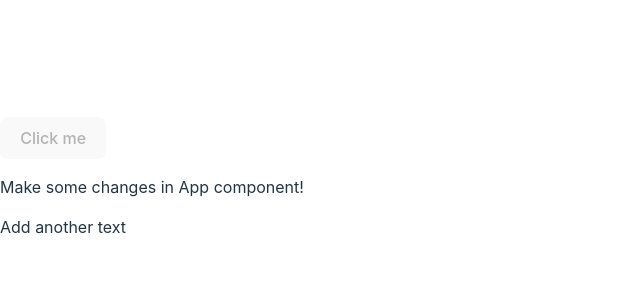
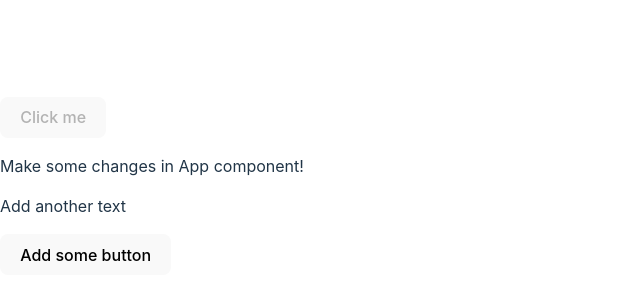
Before and after one commit to PyaeSoneAung-95/react-eslint-prettier-husky, a React (Vite) app: page / in a window 1280 px wide. Shown: the part 214-514 px from the top of the page, without its empty margins (0-640 px from the left). Built offline with nearby package versions, Linux system fonts and the light colour scheme.

Commit message:
add some button

```diff
--- a/src/App.tsx
+++ b/src/App.tsx
@@ -6,6 +6,10 @@ function App() {
       </button>
       <p>Make some changes in App component!</p>
       <p>Add another text</p>
+      <button>Add some button
+
+
+      </button>
     </>
   );
 }
```
